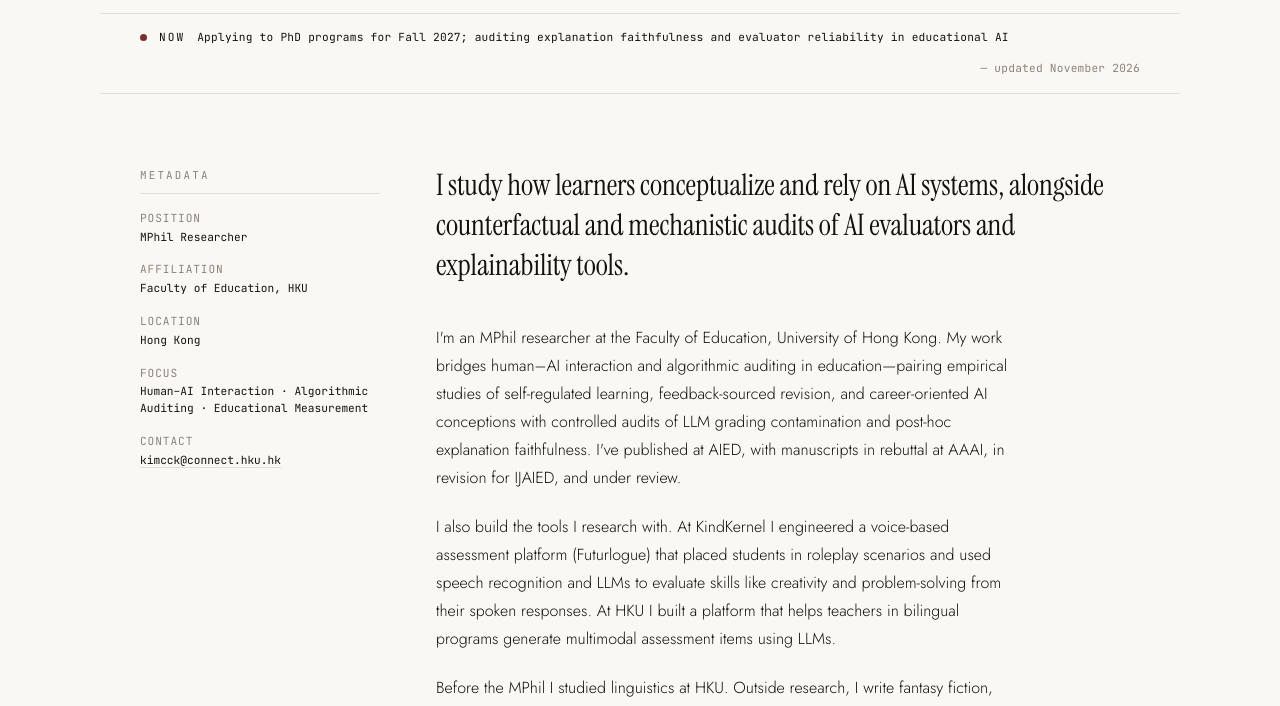
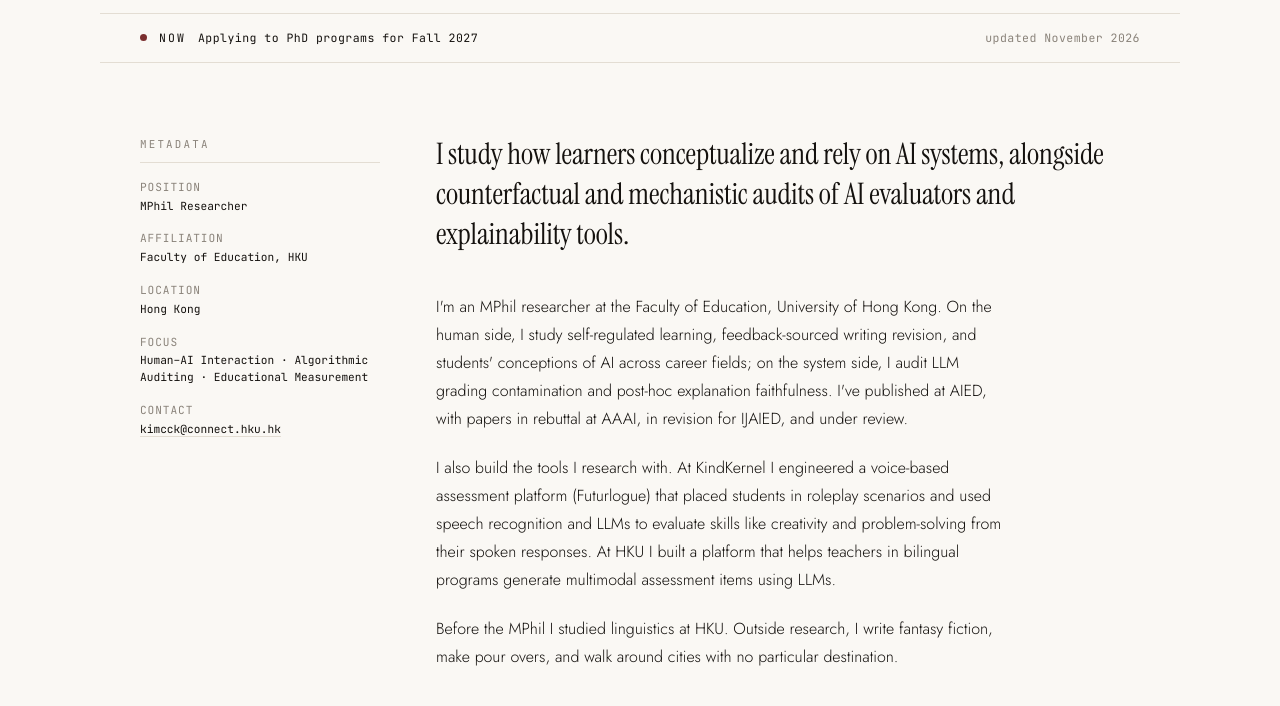
Before and after one commit to ChunKiChuang/chunkichuang.github.io, a plain HTML site: page index.html in a window 1280 px wide. Shown: the part 89-795 px from the top of the page. Drawn offline with Linux system fonts and the light colour scheme.

Commit message:
Refine bio prose, remove body em dashes, and add Google Scholar link

```diff
--- a/index.html
+++ b/index.html
@@ -21,6 +21,7 @@
   "affiliation": {"@type": "Organization", "name": "The University of Hong Kong"},
   "email": "kimcck@connect.hku.hk",
   "sameAs": [
+    "https://scholar.google.com/citations?user=XaIp2eMAAAAJ&hl=en",
     "https://orcid.org/0009-0008-6621-2926",
     "https://github.com/chunkichuang"
   ]
@@ -43,8 +44,8 @@
 <div class="now">
   <span class="now__dot" aria-hidden="true"></span>
   <span class="now__label">Now</span>
-  <span class="now__text">Applying to PhD programs for Fall 2027; auditing explanation faithfulness and evaluator reliability in educational AI</span>
-  <time class="now__date" datetime="2026-11">&mdash; updated November 2026</time>
+  <span class="now__text">Applying to PhD programs for Fall 2027</span>
+  <time class="now__date" datetime="2026-11">updated November 2026</time>
 </div>
 
 <main>
@@ -64,7 +65,7 @@
     <div class="intro__bio">
       <p class="intro__lead">I study how learners conceptualize and rely on AI systems, alongside counterfactual and mechanistic audits of AI evaluators and explainability tools.</p>
 
-      <p>I'm an MPhil researcher at the Faculty of Education, University of Hong Kong. My work bridges human&ndash;AI interaction and algorithmic auditing in education&mdash;pairing empirical studies of self-regulated learning, feedback-sourced revision, and career-oriented AI conceptions with controlled audits of LLM grading contamination and post-hoc explanation faithfulness. I've published at AIED, with manuscripts in rebuttal at AAAI, in revision for IJAIED, and under review.</p>
+      <p>I'm an MPhil researcher at the Faculty of Education, University of Hong Kong. On the human side, I study self-regulated learning, feedback-sourced writing revision, and students' conceptions of AI across career fields; on the system side, I audit LLM grading contamination and post-hoc explanation faithfulness. I've published at AIED, with papers in rebuttal at AAAI, in revision for IJAIED, and under review.</p>
 
       <p>I also build the tools I research with. At KindKernel I engineered a voice-based assessment platform (Futurlogue) that placed students in roleplay scenarios and used speech recognition and LLMs to evaluate skills like creativity and problem-solving from their spoken responses. At HKU I built a platform that helps teachers in bilingual programs generate multimodal assessment items using LLMs.</p>
 
@@ -125,6 +126,7 @@
   <span>&copy; 2026 Chun Ki Chuang</span>
   <span class="colophon__links">
     <a href="/cv.pdf">CV</a> &middot;
+    <a href="https://scholar.google.com/citations?user=XaIp2eMAAAAJ&amp;hl=en">Scholar</a> &middot;
     <a href="https://orcid.org/0009-0008-6621-2926">ORCID</a> &middot;
     <a href="https://github.com/chunkichuang">GitHub</a> &middot;
     <a href="mailto:kimcck@connect.hku.hk">Email</a>
--- a/style.css
+++ b/style.css
@@ -66,8 +66,8 @@ strong{font-weight:500}
   gap:12px;
   flex-wrap:wrap;
   font-family:"JetBrains Mono",monospace;
-  font-size:.7rem;
-  letter-spacing:.02em;
+  font-size:.72rem;
+  letter-spacing:.04em;
   color:var(--muted);
   border-bottom:1px solid var(--rule);
 }
```
Also changed, not shown: projects/futurlogue/index.html (+1 -0 lines), projects/index.html (+2 -1 lines), projects/multimodal-qg/index.html (+1 -0 lines), publications/index.html (+1 -0 lines).
